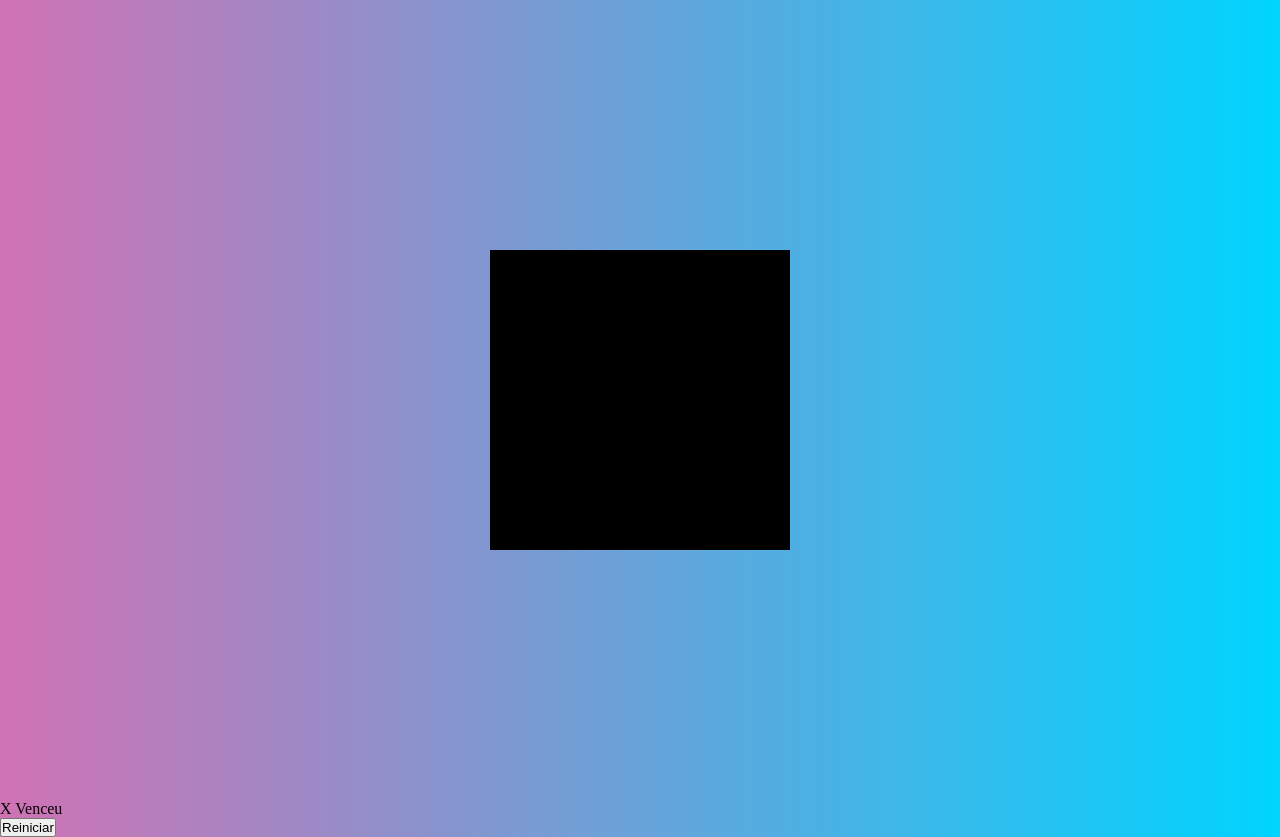
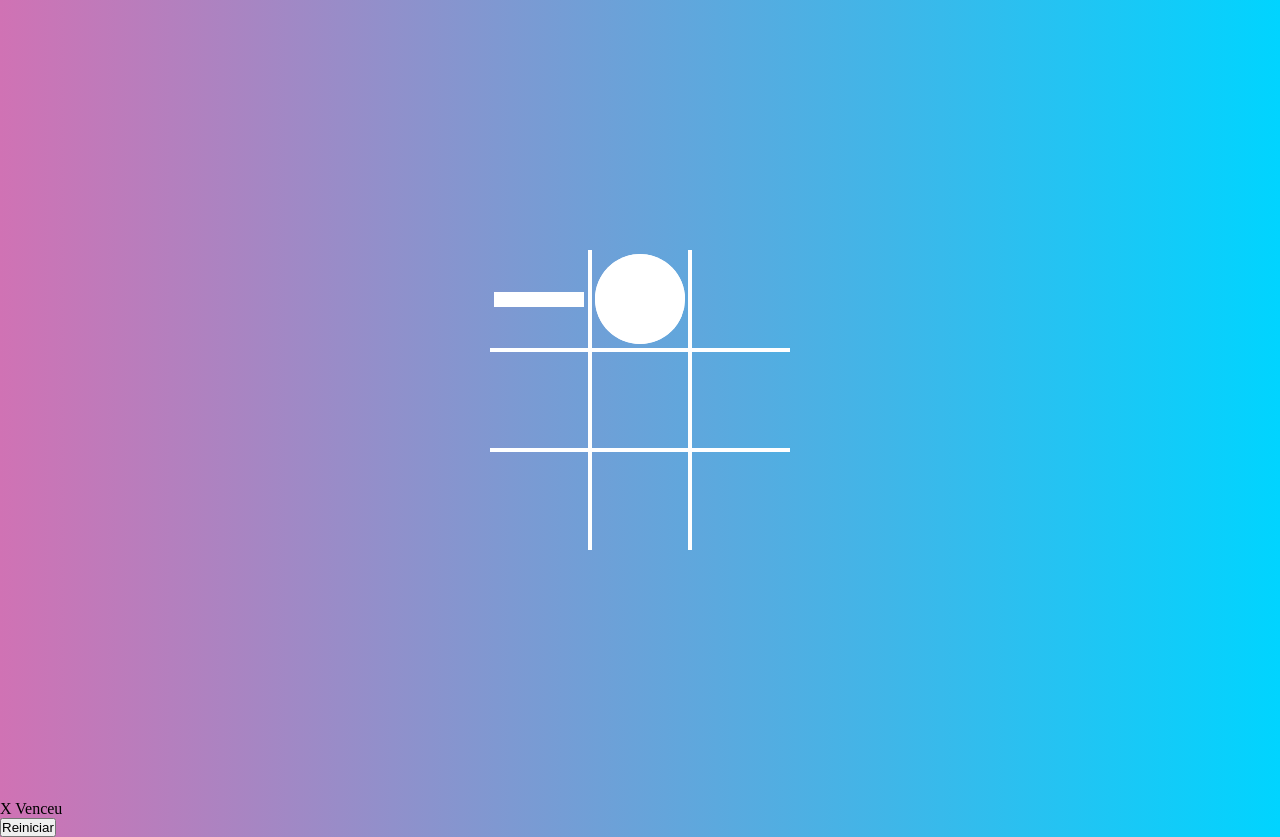
Before and after one commit to Civet10/jogodavelha, a plain HTML site: page velha.html in a window 1280 px wide. Drawn offline with Linux system fonts and the light colour scheme.

Commit message:
Sagunda atualizacao notecasa

```diff
--- a/css/velha.css
+++ b/css/velha.css
@@ -23,11 +23,80 @@ body {
     grid-template-columns: repeat( 3, auto);
 }
 
+.board.x .cell:not(.x):not(.circle):hover::after,
+.board.x .cell:not(.x):not(.circle):hover::before {
+    background: rgba(255, 255, 255, 0.3) !important;
+}
+
+
 .cell {
     width: 100px;
     height: 100px;
-    background: black;
+    border: 2px solid white;
+    display: flex;
+    justify-content: center;
+    align-items: center;
+    position: relative;
 }
+.cell.x,
+.cell.circle {
+    cursor: not-allowed;
+}
+
+.cell:nth-child(1),
+.cell:nth-child(2),
+.cell:nth-child(3) {
+    border-top: none;
+}
+.cell:nth-child(1),
+.cell:nth-child(4),
+.cell:nth-child(7) {
+    border-left: none;
+}
+.cell:nth-child(7),
+.cell:nth-child(8),
+.cell:nth-child(9) {
+    border-bottom: none;
+}
+.cell:nth-child(3),
+.cell:nth-child(6),
+.cell:nth-child(9) {
+    border-right: none;
+}
+/* x */
+.cell.x::before,
+.cell.x::after,
+.board.x .cell:not(.x):not(.circle):hover::after,
+.board.x .cell:not(.x):not(.circle):hover::before {
+    content: "";
+    height: calc(100px * 0.15);
+    width: calc(100px * 0.9);
+    background: white;
+    position: absolute;
+}
+
+.cell.x::before
+.board.x .cell:not(.x):not(.circle):hover::before{
+    transform: rotate(45deg);
+}
+.cell.x::after
+.board.x .cell:not(.x):not(.circle):hover::after {
+    transform: rotate(-45deg);
+}
+/* circle */
+.cell.circle::before,
+.cell.circle::after {
+    content: "";
+    height: calc(100px * 0.9);
+    width: calc(100px * 0.9);
+    background: white;
+    position: absolute;
+    border-radius: 50%;
+}
+
+
+
+/* mensagem de vitiria */
 .winning-message {
     display: none;
 }
--- a/velha.html
+++ b/velha.html
@@ -7,9 +7,9 @@
     <title>Jogo da Velha</title>
 </head>
 <body>
-    <div class="board">
-        <div class="cell" date-cell></div>
-        <div class="cell" date-cell></div>
+    <div class="board x">
+        <div class="cell x" date-cell></div>
+        <div class="cell circle" date-cell></div>
         <div class="cell" date-cell></div>
         <div class="cell" date-cell></div>
         <div class="cell" date-cell></div>
```
